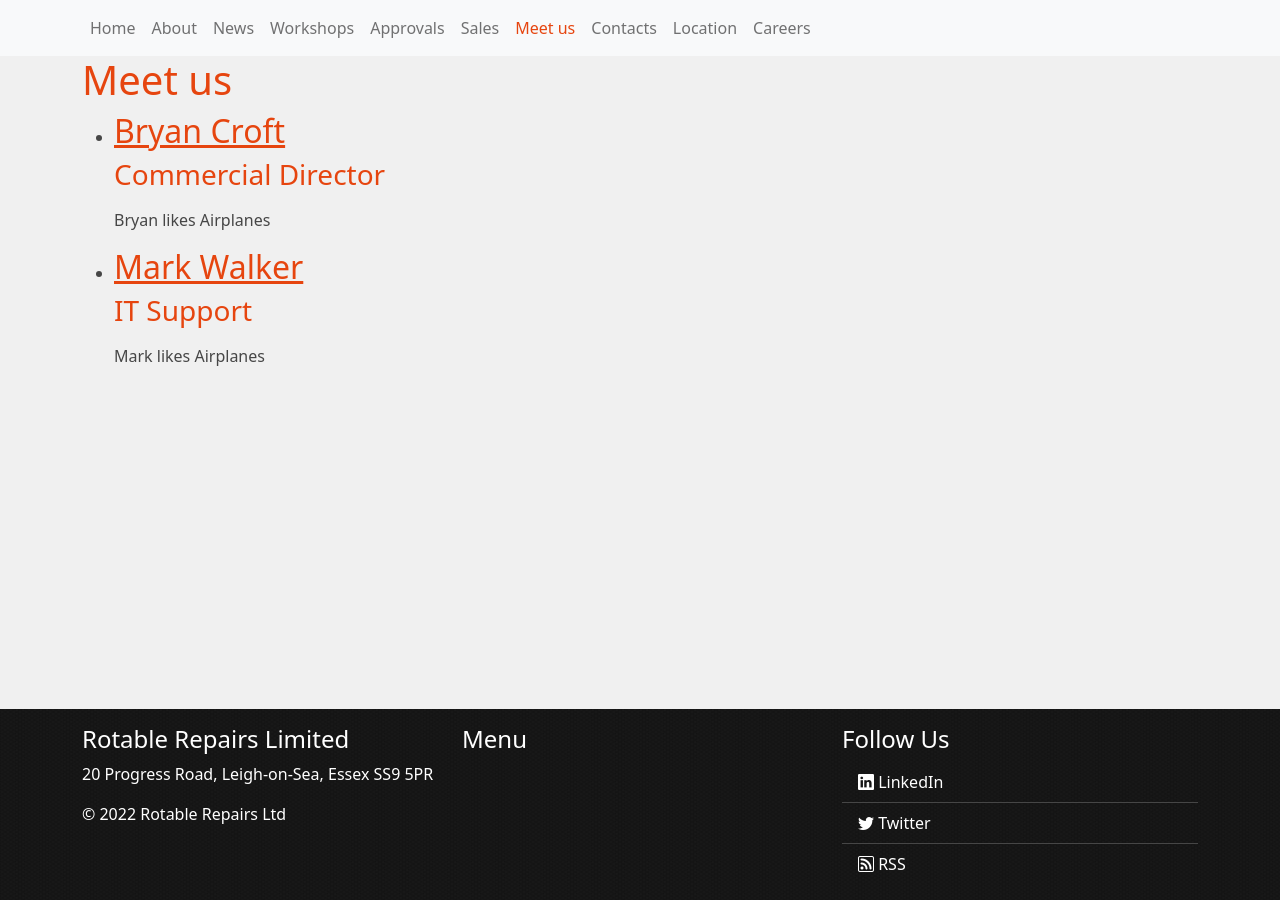
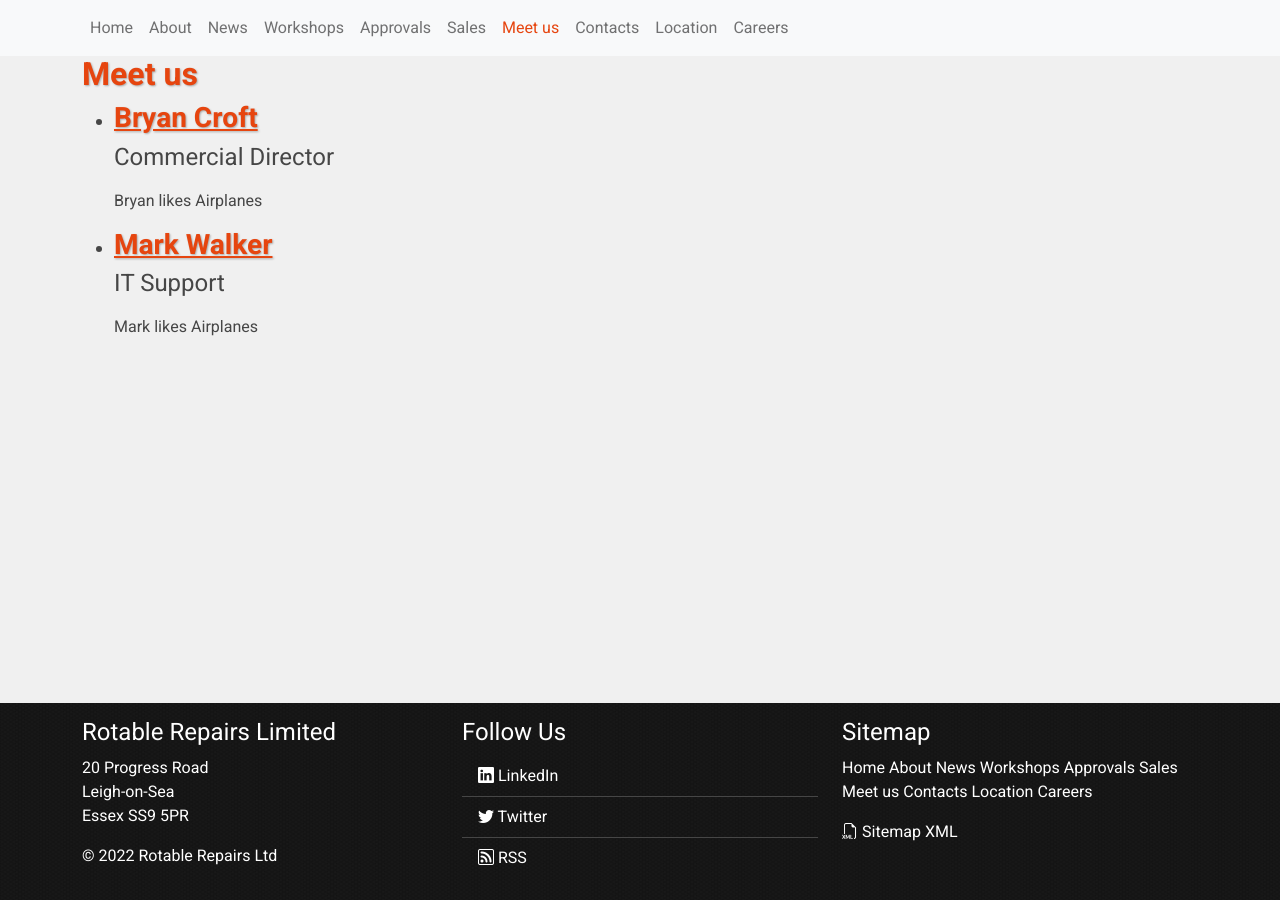
Before and after one commit to rotablerepairs/rotablerepairs.github.io, a Jekyll site: the page built from staff.html, in a window 1280 px wide. Built offline with Jekyll 4.4.1, drawn with Linux system fonts in a browser that asks for light colours.

```diff
--- a/_includes/footer.html
+++ b/_includes/footer.html
@@ -3,18 +3,8 @@
         <div class="row">
             <div class="col-md-4 footer-brand">
                 <h4>Rotable Repairs Limited</h4>
-                <p>20 Progress Road, Leigh-on-Sea, Essex SS9 5PR</p>
+                <p>20 Progress Road<br>Leigh-on-Sea<br>Essex SS9 5PR</p>
                 <p>© 2022 Rotable Repairs Ltd</p>
-            </div>
-            <div class="col-md-4 footer-nav">
-                <h4>Menu</h4>
-                <ul class="pages">
-                    <!-- {% for item in site.data.navigation %}
-                    <li class="nav-item">
-                    <a href="{{ item.link }}" class="nav-link {{ item.name}}">{{ item.name}}</a>
-                    </li>
-                    {% endfor %} -->
-                </ul>
             </div>
             <div class="col-md-4 footer-social">
                 <h4>Follow Us</h4>
@@ -24,6 +14,15 @@
                     <li class="list-group-item"><a href="#"><i class="bi bi-rss"></i> RSS</a></li>
                 </ul>
             </div>
+            <div class="col-md-4 footer-nav">
+                <h4>Sitemap</h4>
+                    <p>
+                    {% for item in site.data.navigation %}
+                        <a href="{{ item.link }}">{{ item.name}}</a>
+                    {% endfor %}
+                    </p>
+                    <a href="#"><i class="bi bi-filetype-xml"></i> Sitemap XML</a>
+            </div>
         </div>
     </div>
 </footer>
--- a/_layouts/default.html
+++ b/_layouts/default.html
@@ -8,9 +8,31 @@
     <script src="bootstrap-5.1.3-dist/js/bootstrap.bundle.min.js"></script>
     <link href="assets/css/styles.css" rel="stylesheet">
     <link rel="stylesheet" href="https://cdn.jsdelivr.net/npm/bootstrap-icons@1.8.1/font/bootstrap-icons.css">
+    <link rel="preconnect" href="https://fonts.googleapis.com">
+    <link rel="preconnect" href="https://fonts.gstatic.com" crossorigin>
+    <link href="https://fonts.googleapis.com/css2?family=Heebo:wght@300;400;700&display=swap" rel="stylesheet">
   </head>
   <body class="d-flex flex-column h-100">
     {% include navigation.html %}
+    {% if page.heroimage %}
+    <div id="hero">
+      <div class="container-lg">
+        <div class="row">
+          <div class="col">
+            <div class="card bg-dark text-white my-3">
+              <img src="assets/images/{{page.heroimage}}" class="card-img" alt="...">
+              <div class="card-img-overlay">
+                <h5 class="card-title"></h5>
+                <p class="card-text"></p>
+                <p class="card-text"></p>
+              </div>
+            </div>
+          </div>
+        </div>
+      </div>
+    </div>
+    {% endif %}
+
     <div id="main">
       <div class="container-lg">
         <div class="row">
@@ -20,6 +42,6 @@
         </div>
       </div>
     </div>
-    {% include footer.html %}
+      {% include footer.html %}
   </body>
 </html>
--- a/_sass/main.scss
+++ b/_sass/main.scss
@@ -1,4 +1,5 @@
 body {
+    font-family: Heebo, Helvetica, sans-serif;
     background: #f0f0f0;
     color:#464646;
 }
@@ -11,7 +12,9 @@ a {
 }
 
 h1, h2, h3 {
-    color: rgb(230, 69, 15);
+    font-weight: bold;
+    color: #e6450f;
+    text-shadow: 1px 1px 2px #ababab;
 }
 
 .navbar-nav {
@@ -34,15 +37,13 @@ h1, h2, h3 {
 footer {
     background: url(/assets/images/Bottom_texture.jpg) repeat #464646;
     color: #fff;
+    a {
+        color: #fff;
+        text-decoration: none;
+
+    }
     .list-group-item {
         background-color: transparent;
         border: 1px solid #464646;
     }
-    .footer-social {
-        a {
-            color: #fff;
-            text-decoration: none;
-
-        }
-    }
 }
--- a/news.html
+++ b/news.html
@@ -1,11 +1,11 @@
 ---
 title: News
 ---
-<h1>News</h1>
+<h2>News</h2>
 <ul>
     {% for post in site.posts %}
         <li>
-            <h2><a href="{{post.url}}">{{post.title}}</a></h2>
+            <h3><a href="{{post.url}}">{{post.title}}</a></h3>
             {{ post.excerpt }}
         </li>
     {% endfor %}
--- a/staff.html
+++ b/staff.html
@@ -1,12 +1,12 @@
 ---
 title: staff
 ---
-<h1>Meet us</h1>
+<h2>Meet us</h2>
 <ul>
     {% for author in site.authors %}
         <li>
-            <h2><a href="{{author.url}}">{{author.name}}</a></h2>
-            <h3>{{author.position}}</h3>
+            <h3><a href="{{author.url}}">{{author.name}}</a></h3>
+            <h4>{{author.position}}</h4>
             <p>{{author.content | markdownify }}</p>
         </li>
     {% endfor %}
```
Also changed, not shown: index.html (+1 -8 lines).
